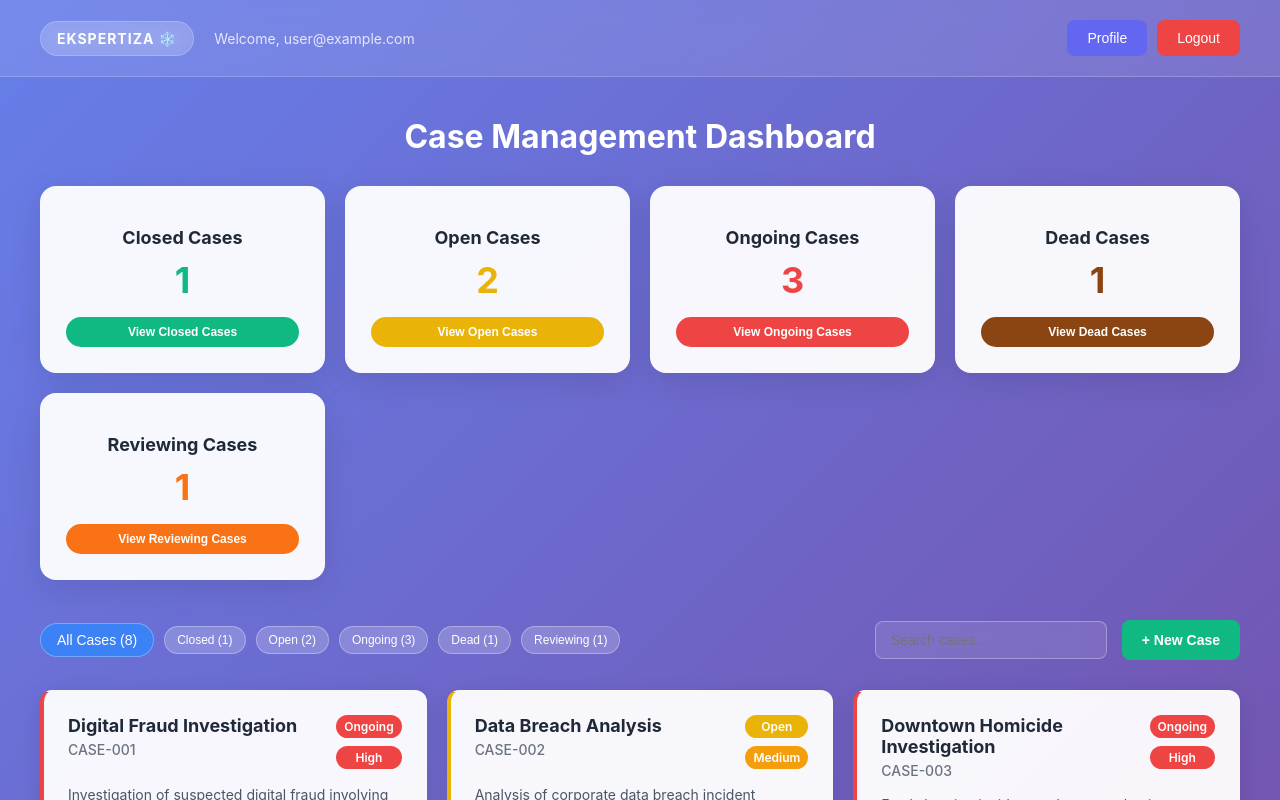
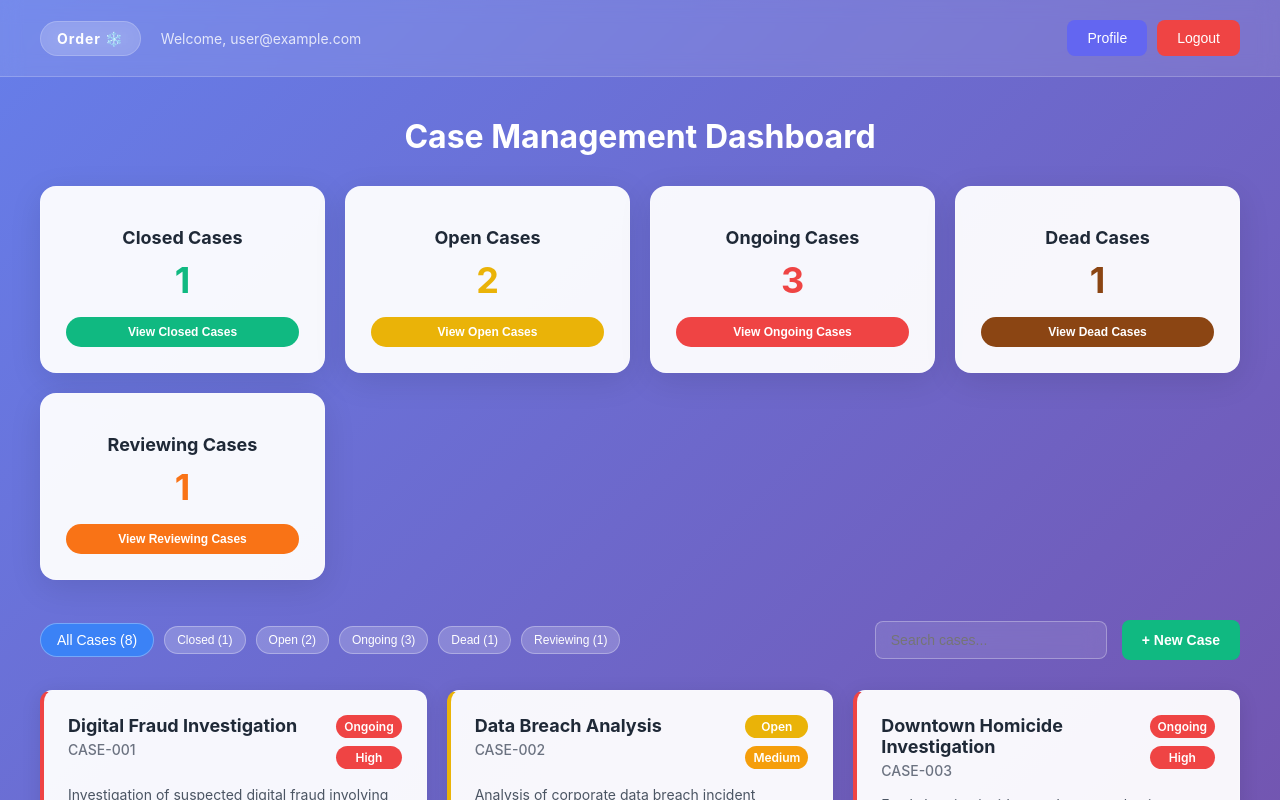
Before and after one commit to TanishtaVarman/Forensic-Workspace, a React (Create React App) app: page /listofcases in a window 1280 px wide. Shown: the top 800 px of the page. Built offline with nearby package versions, Linux system fonts and the light colour scheme; no server answers; sample sign-in values are in the browser's storage.

Commit message:
Update ListOfCases.js

```diff
--- a/src/ListOfCases.js
+++ b/src/ListOfCases.js
@@ -275,7 +275,7 @@ const ListOfCases = () => {
             color: 'white',
             letterSpacing: '1px'
           }}>
-            EKSPERTIZA ❄️
+            Order ❄️
           </div>
           {user && (
             <div style={{
```
